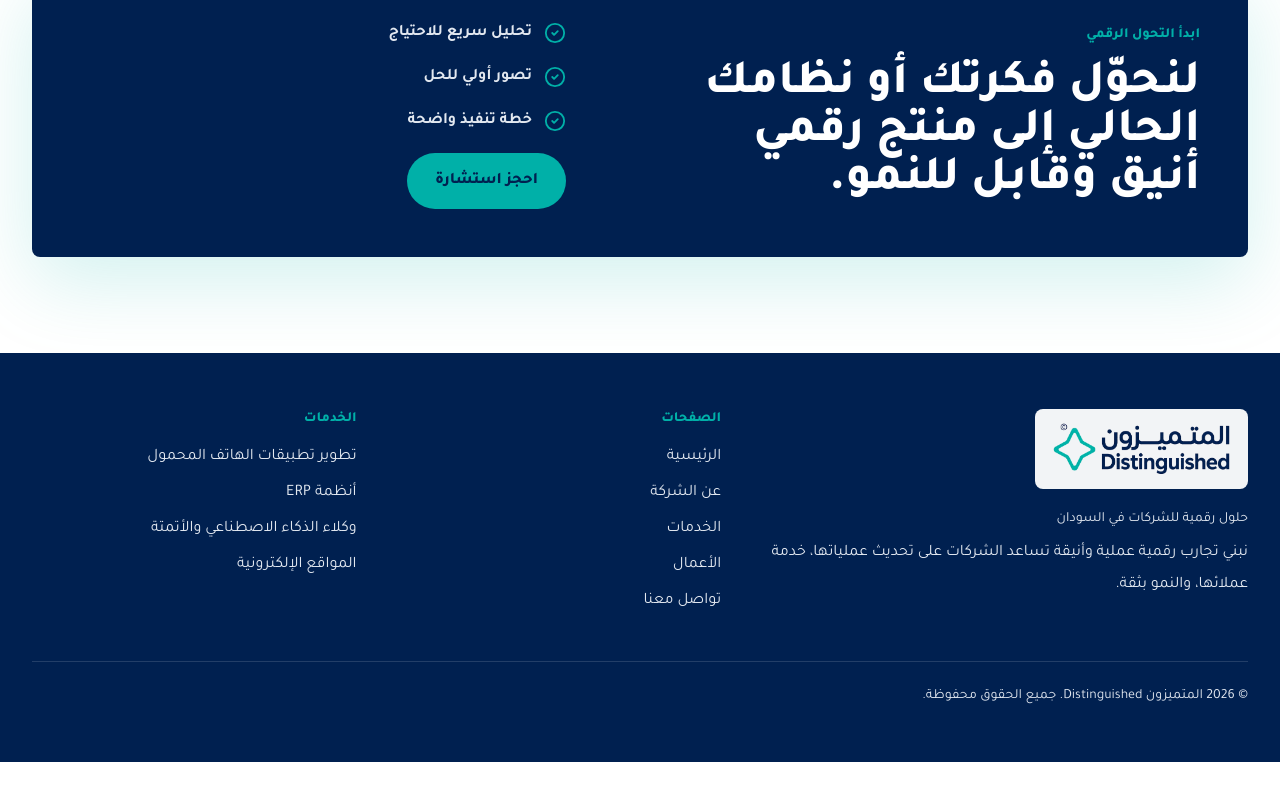
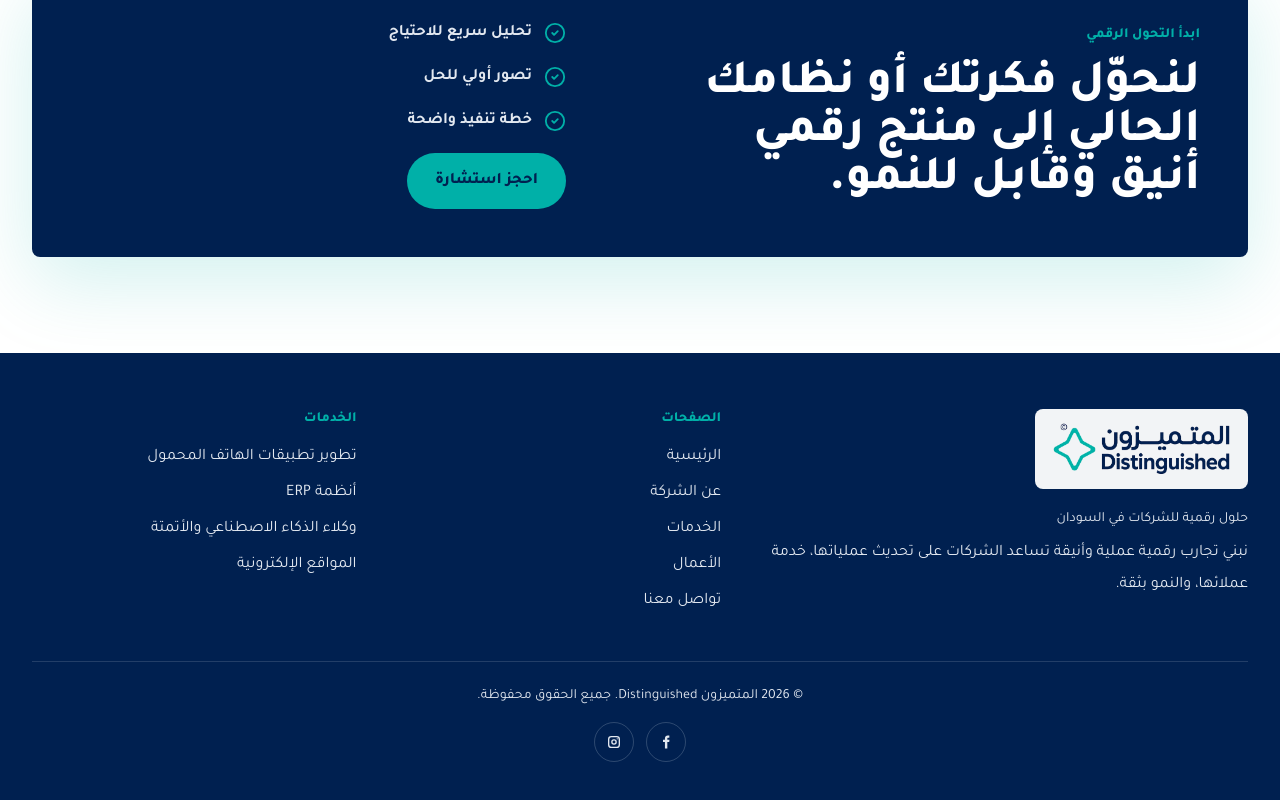
Before and after one commit to yassirqurashi/distinguished-sudan-website, a Next.js app: page / in a window 1280 px wide. Shown: the part 5325-6125 px from the top of the page. Before the commit the page ends 6087 px from the top, so only its background shows below. Built offline with nearby package versions, Linux system fonts and the light colour scheme.

Commit message:
Add footer social media links

```diff
--- a/components/footer.tsx
+++ b/components/footer.tsx
@@ -2,6 +2,29 @@ import Image from "next/image";
 import Link from "next/link";
 import { Container } from "@/components/container";
 import { navLinks, services } from "@/lib/data";
+
+const socialLinks = [
+  {
+    label: "Facebook",
+    href: "https://www.facebook.com/profile.php?id=61587642862529&mibextid=wwXIfr&rdid=S9oaqFMwzemsEBLq&share_url=https%3A%2F%2Fwww.facebook.com%2Fshare%2F18rPexuLG5%2F%3Fmibextid%3DwwXIfr%26ref%3D1",
+    icon: (
+      <svg viewBox="0 0 24 24" className="h-4 w-4" fill="currentColor" aria-hidden="true">
+        <path d="M14 8.6V6.9c0-.8.2-1.3 1.3-1.3H17V2.3c-.8-.1-1.6-.2-2.4-.2-2.5 0-4.2 1.5-4.2 4.3v2.2H7.5V12h2.9v9.9H14V12h2.8l.4-3.4H14Z" />
+      </svg>
+    )
+  },
+  {
+    label: "Instagram",
+    href: "https://www.instagram.com/dds_sudan/",
+    icon: (
+      <svg viewBox="0 0 24 24" className="h-4 w-4" fill="none" stroke="currentColor" strokeWidth="2" aria-hidden="true">
+        <rect width="16" height="16" x="4" y="4" rx="4" />
+        <circle cx="12" cy="12" r="3.2" />
+        <path d="M16.8 7.2h.01" strokeLinecap="round" />
+      </svg>
+    )
+  }
+];
 
 export function Footer() {
   return (
@@ -28,7 +51,23 @@ export function Footer() {
             </div>
           </div>
         </div>
-        <div className="mt-12 border-t border-brand-mist/15 pt-6 text-sm text-brand-mist">© 2026 المتميزون Distinguished. جميع الحقوق محفوظة.</div>
+        <div className="mt-12 flex flex-col items-center gap-4 border-t border-brand-mist/15 pt-6 text-center text-sm text-brand-mist">
+          <p>© 2026 المتميزون Distinguished. جميع الحقوق محفوظة.</p>
+          <div className="flex items-center gap-3">
+            {socialLinks.map((link) => (
+              <a
+                key={link.label}
+                href={link.href}
+                target="_blank"
+                rel="noreferrer"
+                aria-label={link.label}
+                className="flex h-10 w-10 items-center justify-center rounded-full border border-brand-mist/20 text-brand-mist transition hover:-translate-y-0.5 hover:border-brand-cyan hover:bg-brand-cyan hover:text-brand-navy"
+              >
+                {link.icon}
+              </a>
+            ))}
+          </div>
+        </div>
       </Container>
     </footer>
   );
```
